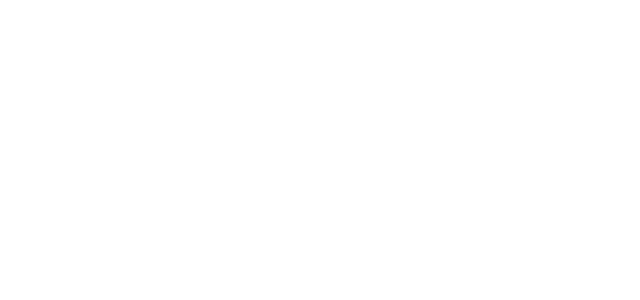
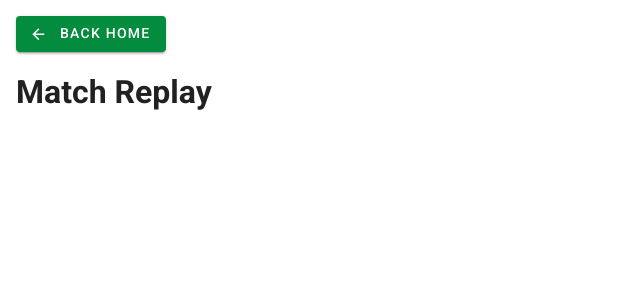
Before and after one commit to heyodai/sos-game-android-app, a Vue app: page /replay in a window 1280 px wide. Shown: the top 300 px of the page, without its empty margins (0-640 px from the left). Built offline with nearby package versions, Linux system fonts and the light colour scheme.

Commit message:
add replay screen content

```diff
--- a/src/screens/ReplayScreen.vue
+++ b/src/screens/ReplayScreen.vue
@@ -1,11 +1,29 @@
 <template>
-    <div>
-    </div>
+    <v-main>
+        <div id="wrapper">
+            <back-home-btn />
+            <h1>Match Replay</h1>
+        </div>
+    </v-main>
 </template>
 
 <script lang="ts">
 import Vue from 'vue'
+import BackHomeBtn from '../components/BackHomeBtn.vue'
+
 export default Vue.extend({
     name: 'ReplayScreen',
+    components: {
+        BackHomeBtn,
+    }
 })
 </script>
+
+<style scoped>
+    #wrapper {
+        margin: 1em;
+    }
+    #wrapper h1 {
+        margin: 0.5em 0;
+    }
+</style>
```
